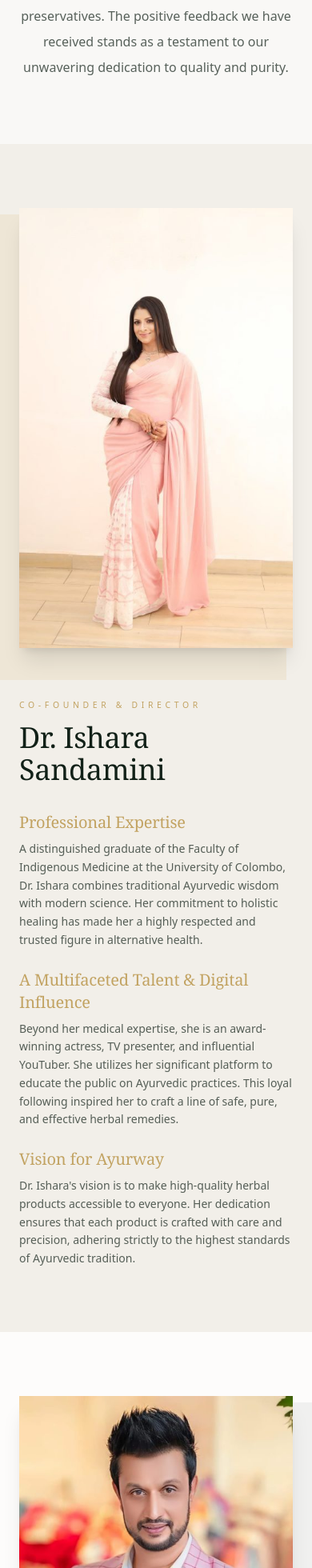
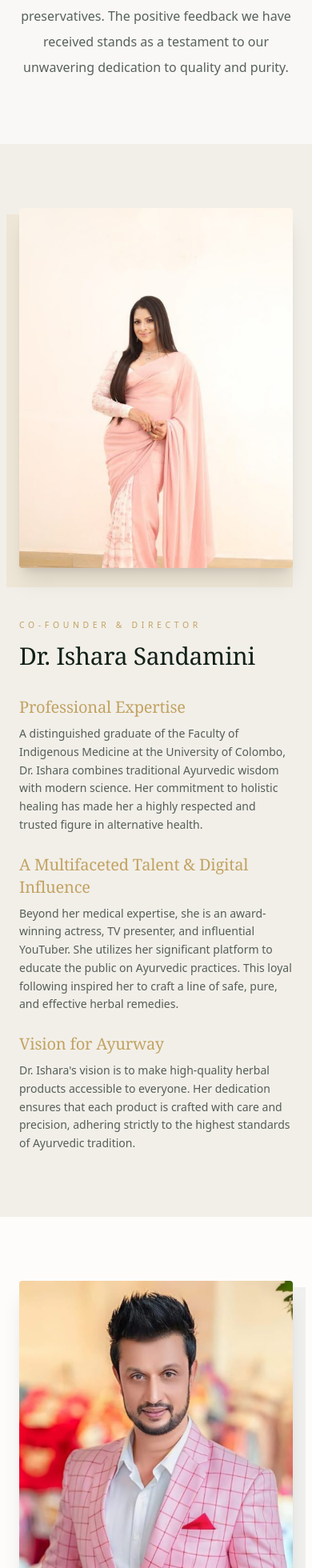
Before and after one commit to KaviniWickramasooriya/Ayurway_Website, a React app in the folder frontend/: page /story in a window 390 px wide. Shown: the part 1138-3098 px from the top of the page at 80% size. Built offline with nearby package versions, Linux system fonts and the light colour scheme; the HTML template or start-up script is replaced by a standard one.

Commit message:
feat: enhance StoryPage layout and responsiveness; adjust image sizes and translations for better mobile experience

```diff
--- a/frontend/src/pages/StoryPage.jsx
+++ b/frontend/src/pages/StoryPage.jsx
@@ -18,7 +18,8 @@ const WhatsAppIcon = () => (
 
 export default function StoryPage() {
   return (
-    <div className="min-h-screen bg-background relative">
+    <div className="min-h-screen bg-background relative overflow-x-hidden">
+      {/* Added overflow-x-hidden to perfectly lock the mobile viewport and prevent zooming out */}
       <SiteHeader />
 
       {/* Cinematic Hero Section */}
@@ -63,19 +64,20 @@ export default function StoryPage() {
           <div className="grid gap-16 lg:grid-cols-12 lg:items-center">
             <div className="lg:col-span-5 relative">
               <Reveal>
-                <div className="absolute -inset-4 bg-gold-soft/40 translate-y-6 -translate-x-6 -z-10" />
+                {/* Adjusted mobile translation to keep it elegantly within bounds */}
+                <div className="absolute -inset-2 md:-inset-4 bg-gold-soft/40 translate-y-4 -translate-x-2 md:translate-y-6 md:-translate-x-6 -z-10" />
                 <img
                   src={drIsharaImg}
                   alt="Dr. Ishara Sandamini"
                   loading="lazy"
-                  className="w-full h-[550px] object-cover shadow-xl"
+                  className="w-full h-[450px] md:h-[550px] object-cover object-top shadow-xl rounded-sm"
                 />
               </Reveal>
             </div>
             <div className="lg:col-span-6 lg:col-start-7">
               <Reveal delay={150}>
                 <p className="eyebrow">Co-Founder & Director</p>
-                <h2 className="mt-3 font-display text-4xl text-forest-deep">Dr. Ishara Sandamini</h2>
+                <h2 className="mt-3 font-display text-3xl md:text-4xl text-forest-deep">Dr. Ishara Sandamini</h2>
 
                 <div className="mt-8 space-y-6">
                   <div>
@@ -105,14 +107,14 @@ export default function StoryPage() {
         </div>
       </section>
 
-      {/* Founders Section: Mr. Anura (Perfectly Fitted Card Image) */}
+      {/* Founders Section: Mr. Anura */}
       <section className="bg-ivory py-20 md:py-28">
         <div className="mx-auto max-w-screen-2xl px-6 md:px-12">
           <div className="grid gap-16 lg:grid-cols-12 lg:items-center flex-col-reverse lg:flex-row">
             <div className="lg:col-span-6 order-2 lg:order-1">
               <Reveal delay={150}>
                 <p className="eyebrow">Co-Founder & Director</p>
-                <h2 className="mt-3 font-display text-4xl text-forest-deep">Mr. Anura Pathirana</h2>
+                <h2 className="mt-3 font-display text-3xl md:text-4xl text-forest-deep">Mr. Anura Pathirana</h2>
 
                 <div className="mt-8 space-y-6">
                   <div>
@@ -139,15 +141,15 @@ export default function StoryPage() {
               </Reveal>
             </div>
 
-            {/* Image container styled with object-cover and object-top to seamlessly fill the portrait card */}
             <div className="lg:col-span-5 lg:col-start-8 order-1 lg:order-2 relative">
               <Reveal>
-                <div className="absolute -inset-4 bg-forest-deep/5 translate-y-6 translate-x-6 -z-10" />
+                {/* Adjusted mobile translation to keep it elegantly within bounds */}
+                <div className="absolute -inset-2 md:-inset-4 bg-forest-deep/5 translate-y-4 translate-x-2 md:translate-y-6 md:translate-x-6 -z-10" />
                 <img
                   src={anuraImg}
                   alt="Mr. Anura Pathirana"
                   loading="lazy"
-                  className="w-full h-[550px] object-cover object-top shadow-xl"
+                  className="w-full h-[450px] md:h-[550px] object-cover object-top shadow-xl rounded-sm"
                 />
               </Reveal>
             </div>
@@ -197,8 +199,8 @@ export default function StoryPage() {
               { icon: Leaf, title: "Authenticity", text: "Rooted in clinical Ayurvedic practice, our formulations honor the pure, unadulterated essence of native botanicals." }
             ].map((item, i) => (
               <Reveal key={item.title} delay={i * 100}>
-                <div className="bg-ivory p-10 text-center h-full border border-border luxe-card">
-                  <item.icon size={32} className="mx-auto text-gold mb-5" strokeWidth={1} />
+                <div className="bg-ivory p-10 text-center h-full border border-border luxe-card transition-transform duration-500 hover:-translate-y-2 hover:shadow-lg">
+                  <item.icon size={32} className="mx-auto text-gold mb-5" strokeWidth={1.2} />
                   <h3 className="font-display text-2xl text-forest-deep mb-3">{item.title}</h3>
                   <p className="text-xs font-light leading-relaxed text-forest-deep/70">{item.text}</p>
                 </div>
@@ -210,7 +212,7 @@ export default function StoryPage() {
              <Reveal>
               <Link
                 to="/products"
-                className="inline-flex items-center gap-4 bg-forest-deep px-9 py-4 text-[0.6rem] uppercase tracking-[0.35em] text-ivory transition-all duration-700 hover:bg-gold"
+                className="inline-flex items-center gap-4 bg-forest-deep px-9 py-4 text-[0.65rem] uppercase tracking-[0.35em] text-ivory transition-all duration-700 hover:bg-gold hover:text-forest-deep shadow-md"
               >
                 Explore Our Products <ArrowRight size={14} />
               </Link>
@@ -221,14 +223,14 @@ export default function StoryPage() {
 
       {/* Floating WhatsApp Concierge Button */}
       <a
-        href="https://api.whatsapp.com/send/?phone=94766502171&text&type=phone_number&app_absent=0"
+        href="https://api.whatsapp.com/send/?phone=94766502171&text=Hello%20Ayurway%20Concierge&type=phone_number&app_absent=0"
         target="_blank"
         rel="noopener noreferrer"
         aria-label="Chat with Ayurway Concierge on WhatsApp"
-        className="fixed bottom-8 right-8 z-50 flex h-14 w-14 items-center justify-center rounded-full bg-[#25D366] text-white shadow-2xl transition-transform duration-500 hover:scale-110 focus:outline-none group"
+        className="fixed bottom-6 md:bottom-8 right-6 md:right-8 z-50 flex h-14 w-14 items-center justify-center rounded-full bg-[#25D366] text-white shadow-2xl transition-all duration-500 hover:scale-110 hover:shadow-green-500/50 focus:outline-none group animate-bounce"
       >
         <WhatsAppIcon />
-        <span className="absolute right-full mr-3 whitespace-nowrap bg-forest-deep text-ivory text-[0.6rem] uppercase tracking-[0.25em] px-4 py-2 opacity-0 transition-opacity duration-300 group-hover:opacity-100 shadow-md pointer-events-none">
+        <span className="absolute right-full mr-3 whitespace-nowrap bg-forest-deep text-ivory text-[0.6rem] uppercase tracking-[0.25em] px-4 py-2 opacity-0 transition-opacity duration-300 group-hover:opacity-100 shadow-md pointer-events-none hidden md:block">
           Chat with Concierge
         </span>
       </a>
```
